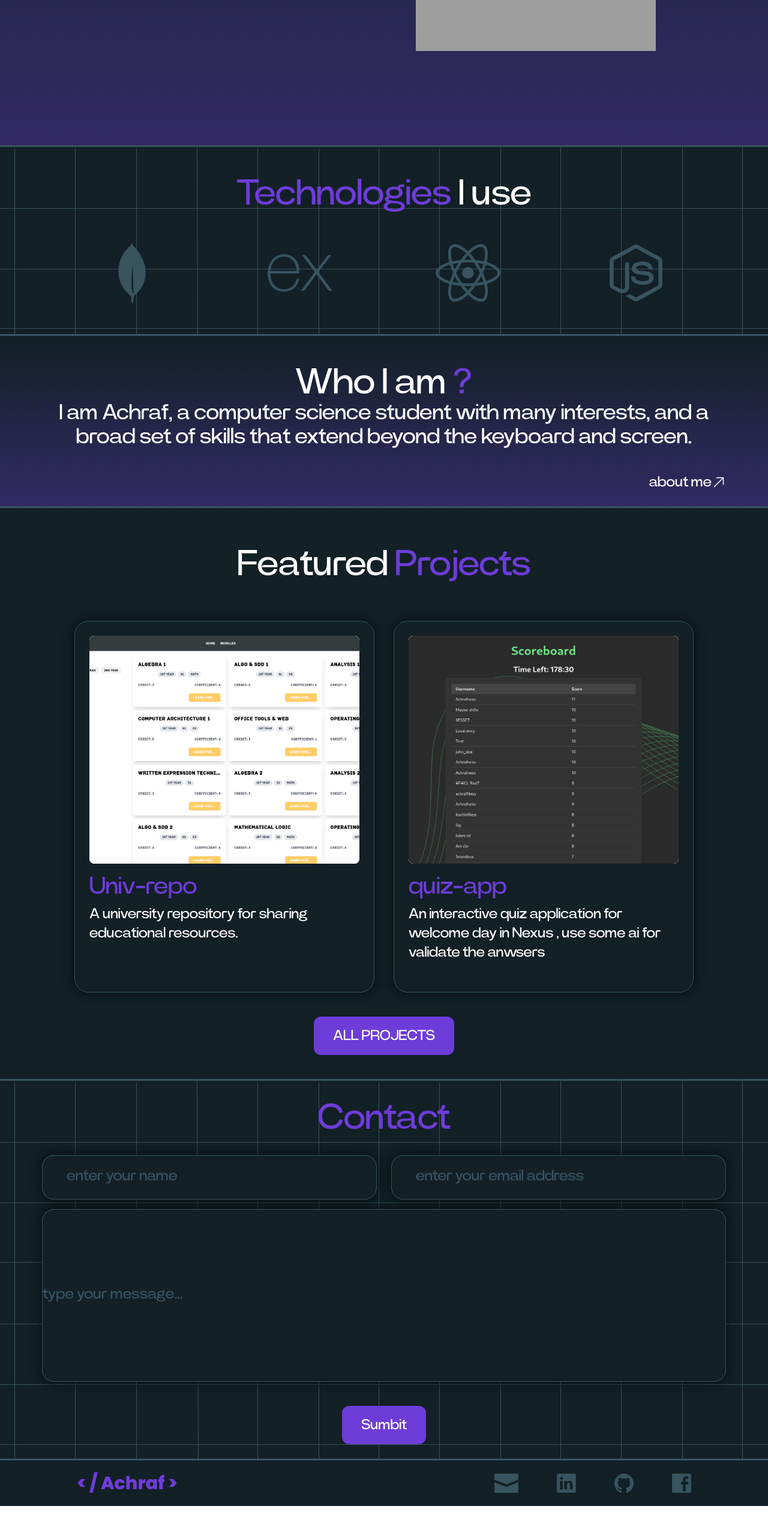
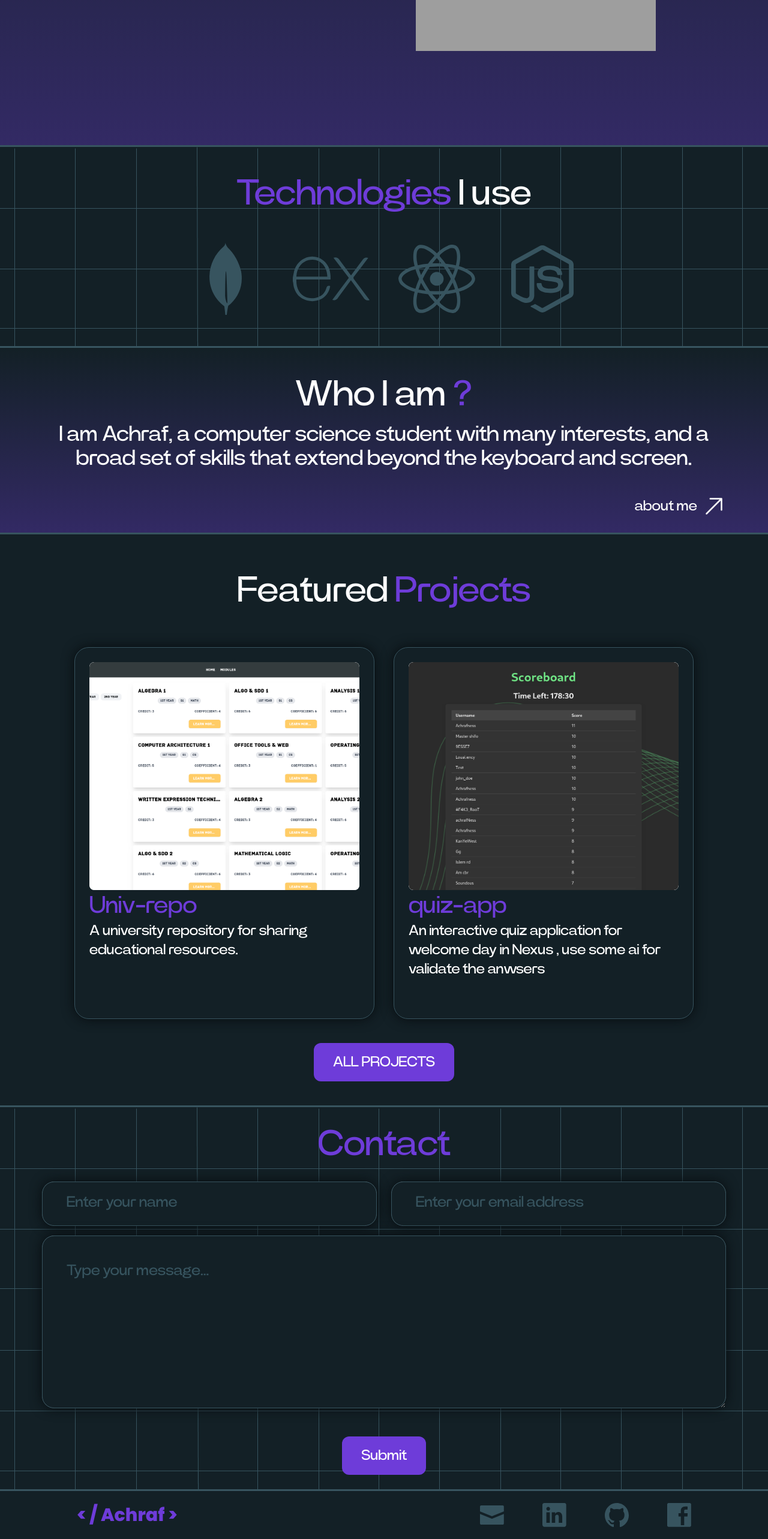
Before and after one commit to achrafness/Portfolio-Me, a Next.js app: page / in a window 1280 px wide. Shown: the part 558-3124 px from the top of the page at 60% size. Before the commit the page ends 3069 px from the top, so only its background shows below. Built offline with nearby package versions, Linux system fonts and the light colour scheme; grey boxes are pictures that could not be loaded.

Commit message:
responsive of home page

```diff
--- a/components/Project.jsx
+++ b/components/Project.jsx
@@ -1,10 +1,10 @@
-"use client"
-import { useState, useEffect } from 'react';
+"use client";
+import { useState, useEffect } from "react";
 
 const Project = ({ title, description, images, interval = 3000 }) => {
     const [currentImageIndex, setCurrentImageIndex] = useState(0);
 
-    // Function to handle automatic slideshow
+    // Automatic slideshow
     useEffect(() => {
         if (images.length > 1) {
             const timer = setInterval(() => {
@@ -15,7 +15,7 @@ const Project = ({ title, description, images, interval = 3000 }) => {
         }
     }, [images.length, interval]);
 
-    // Function to handle hover (switch to next image on hover)
+    // Change image on hover
     const handleHover = () => {
         if (images.length > 1) {
             setCurrentImageIndex((prevIndex) => (prevIndex + 1) % images.length);
@@ -23,10 +23,11 @@ const Project = ({ title, description, images, interval = 3000 }) => {
     };
 
     return (
-        <div className="rounded-3xl w-[500px] h-[620px] bg-mirage project text-white p-6">
+        <div className="rounded-3xl w-full sm:w-[400px] md:w-[500px] h-auto md:h-[620px] bg-mirage project text-white p-4 md:p-6">
+            {/* Image Container */}
             <div
-                className="w-[450px] h-[380px] bg-white rounded-lg overflow-hidden"
-                onMouseEnter={handleHover} // Change image on hover
+                className="w-full h-[250px] sm:h-[300px] md:h-[380px] bg-white rounded-lg overflow-hidden"
+                onMouseEnter={handleHover}
             >
                 {images.length > 0 && (
                     <img
@@ -36,13 +37,11 @@ const Project = ({ title, description, images, interval = 3000 }) => {
                     />
                 )}
             </div>
+
+            {/* Text Content */}
             <div className="text-start py-2">
-                <div className="text-[40px] text-purple-heart">
-                    <h1>{title}</h1>
-                </div>
-                <p className="text-2xl">
-                    {description}
-                </p>
+                <h1 className="text-3xl md:text-[40px] text-purple-heart">{title}</h1>
+                <p className="text-lg md:text-2xl mt-2">{description}</p>
             </div>
         </div>
     );
--- a/features/home/ContactForm.jsx
+++ b/features/home/ContactForm.jsx
@@ -1,13 +1,32 @@
 const ContactForm = () => {
   return (
     <form action="">
-      <div className="flex justify-between gap-6 ">
-        <input type="text" placeholder="enter your name " className="w-1/2 input-contact py-6 px-10" />
-        <input type="text" placeholder="enter your email address " className="w-1/2 input-contact py-6 px-10"/>
+      {/* Name and Email Inputs */}
+      <div className="flex flex-col md:flex-row justify-between gap-4 md:gap-6">
+        <input
+          type="text"
+          placeholder="Enter your name"
+          className="w-full md:w-1/2 input-contact py-4 md:py-6 px-6 md:px-10"
+        />
+        <input
+          type="email"
+          placeholder="Enter your email address"
+          className="w-full md:w-1/2 input-contact py-4 md:py-6 px-6 md:px-10"
+        />
       </div>
-      <input type="text" placeholder="type your message..." className="text-start input-contact w-full my-4 min-h-72 "/>
-      <button className="m-6 bg-purple-heart py-4 px-8 text-2xl text-white rounded-xl">Sumbit</button>
+
+      {/* Message Input */}
+      <textarea
+        placeholder="Type your message..."
+        className="text-start input-contact w-full my-4 min-h-48 md:min-h-72 p-6 md:p-10"
+      />
+
+      {/* Submit Button */}
+      <button className="m-4 md:m-6 bg-purple-heart py-3 md:py-4 px-6 md:px-8 text-xl md:text-2xl text-white rounded-xl hover:bg-purple-700 transition-colors">
+        Submit
+      </button>
     </form>
-  )
-}
-export default ContactForm
+  );
+};
+
+export default ContactForm;
--- a/features/home/FeaturedProjects.jsx
+++ b/features/home/FeaturedProjects.jsx
@@ -8,10 +8,13 @@ const FeaturedProjects = () => {
     return (
         <div className="projects bg-mirage text-center borders-gray">
             <div className="custom-container">
-                <p className="text-6xl text-white py-16">
+                {/* Heading */}
+                <p className="md:text-6xl text-4xl text-white py-8 md:py-16">
                     Featured <span className="text-purple-heart">Projects</span>
                 </p>
-                <div className="flex col-span-6 flex-wrap gap-8 justify-center items-center">
+
+                {/* Projects Grid */}
+                <div className="flex flex-wrap gap-8 justify-center items-center">
                     {featuredProjects.map((project, index) => (
                         <Project
                             key={index}
@@ -22,8 +25,10 @@ const FeaturedProjects = () => {
                         />
                     ))}
                 </div>
+
+                {/* All Projects Button */}
                 <Link href="/projects">
-                    <button className="m-10 bg-purple-heart py-4 px-8 text-2xl text-white rounded-xl">
+                    <button className="m-6 md:m-10 bg-purple-heart py-3 md:py-4 px-6 md:px-8 text-xl md:text-2xl text-white rounded-xl hover:bg-purple-700 transition-colors">
                         ALL PROJECTS
                     </button>
                 </Link>
--- a/features/home/TechUsed.jsx
+++ b/features/home/TechUsed.jsx
@@ -4,16 +4,25 @@ import react from "@/public/icons/react-js.svg"
 import mongo from "@/public/icons/mongodb.svg"
 import Image from "next/image"
 const TechUsed = () => {
-    const Images = [mongo, express,react,node]
+    const Images = [mongo, express, react, node]
     return (
-        <div className="tech-used bg-mirage py-12 borders-gray bg-grid">
+        <div className="tech-used bg-mirage py-8 md:py-12 borders-gray bg-grid">
             <div className="custom-container">
-                <h1 className="text-6xl text-white text-center mb-12"><span className="text-purple-heart">Technologies</span> I use</h1>
-                <div className="flex justify-between px-24">
-                    {Images.map((item,index)=>{
-                        return (<Image src={item} key={index}/>)
-                    })}
+                {/* Titles */}
+                <h1 className="md:text-6xl text-4xl  text-white text-center mb-12"><span className="text-purple-heart">Technologies</span> I use</h1>
+                {/* images */}
+                <div className="flex flex-wrap justify-center gap-8 md:gap-12 px-4 md:px-24">
+                    {Images.map((item, index) => (
+                        <div key={index} className="w-20 h-20 md:w-32 md:h-32 flex items-center justify-center">
+                            <Image
+                                src={item}
+                                alt={`Tech icon ${index + 1}`}
+                                className="w-full h-full object-contain"
+                            />
+                        </div>
+                    ))}
                 </div>
+
             </div>
         </div>
     )
--- a/features/home/WhoAmI.jsx
+++ b/features/home/WhoAmI.jsx
@@ -6,15 +6,19 @@ const WhoAmI = () => {
         <div className="who-am-i hero bg-mirage  relative w-full">
             <div className="h-full">
                 <div className="pt-12 pb-6 h-full custom-container text-white text-center">
-                    <h1 className="text-6xl">Who I am <span className="text-purple-heart">?</span></h1>
-                    <p className="text-4xl">
+                    <h1 className="md:text-6xl text-4xl">Who I am <span className="text-purple-heart">?</span></h1>
+                    <p className="text-xl md:text-4xl mx-auto pt-4">
                         I am Achraf, a computer science student with many interests, and a
                         broad set of skills that extend beyond the keyboard and screen.
                     </p>
-                    <Link href="/about" >
-                        <div className="flex items-center w-full justify-end mt-10 cursor-pointer">
-                            <p className="text-2xl text-right">about me</p>
-                            <Image src={aboutMe} sizes="10px" />
+                    <Link href="/about">
+                        <div className="flex items-center justify-center md:justify-end mt-8 md:mt-10 cursor-pointer">
+                            <p className="text-xl md:text-2xl text-right mr-2">about me</p>
+                            <Image
+                                src={aboutMe}
+                                alt="About Me Arrow"
+                                className="w-6  h-6 md:w-10 md:h-10"
+                            />
                         </div>
                     </Link>
                 </div>
--- a/layout/Footer.jsx
+++ b/layout/Footer.jsx
@@ -1,25 +1,36 @@
-import Logo from "../components/Logo"
-import email from "../public/icons/email.svg"
-import linkedin from "../public/icons/linkedin.svg"
-import github from "../public/icons/github-gray.svg"
-import facebook from "../public/icons/facebook.svg"
-import Image from "next/image"
+import Logo from "../components/Logo";
+import email from "../public/icons/email.svg";
+import linkedin from "../public/icons/linkedin.svg";
+import github from "../public/icons/github-gray.svg";
+import facebook from "../public/icons/facebook.svg";
+import Image from "next/image";
+
 const Footer = () => {
-  const apps = [email, linkedin, github, facebook]
+  const apps = [email, linkedin, github, facebook];
+
   return (
     <div className="bg-mirage py-5 borders-gray-top">
-      <div className="px-32 flex justify-between items-center ">
-        <div>
+      <div className="px-4 sm:px-8 md:px-16 lg:px-32 flex flex-col md:flex-row justify-between items-center gap-4 md:gap-0">
+        {/* Logo */}
+        <div className="mb-4 md:mb-0">
           <Logo />
         </div>
-        <div className="flex gap-16">
-          {apps.map((item, index) => {
-            return (<Image src={item} key={index} />)
-          })}
+
+        {/* Social Icons */}
+        <div className="flex gap-8 md:gap-16">
+          {apps.map((item, index) => (
+            <div key={index} className="w-8 h-8 md:w-10 md:h-10 flex items-center justify-center">
+              <Image
+                src={item}
+                alt={`Social icon ${index + 1}`}
+                className="w-full h-full object-contain"
+              />
+            </div>
+          ))}
         </div>
       </div>
     </div>
-  )
-}
+  );
+};
 
-export default Footer
+export default Footer;
```
